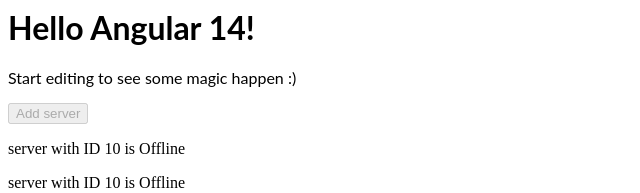
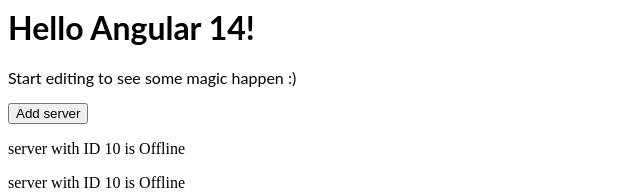
Before and after one commit to jantejones/AngularTest, an Angular app: page / in a window 1280 px wide. Shown: the top 193 px of the page, without its empty margins (0-640 px from the left). Built offline with nearby package versions, Linux system fonts and the light colour scheme.

Commit message:
2 files modified

```diff
--- a/src/app/servers/servers.component.html
+++ b/src/app/servers/servers.component.html
@@ -1,3 +1,3 @@
-<button class="btn btn-primary" disabled>Add server</button>
+<button class="btn btn-primary" [disabled]="!allowNewServer">Add server</button>
 <app-server> </app-server>
 <app-server> </app-server>
--- a/src/app/servers/servers.component.ts
+++ b/src/app/servers/servers.component.ts
@@ -11,5 +11,5 @@
 
   ngOnInit() {
   }
-  allowNewServer = false;
+  allowNewServer = true;
 }
```
